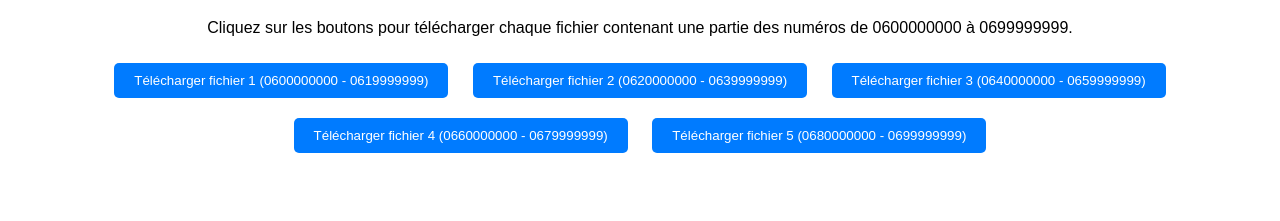
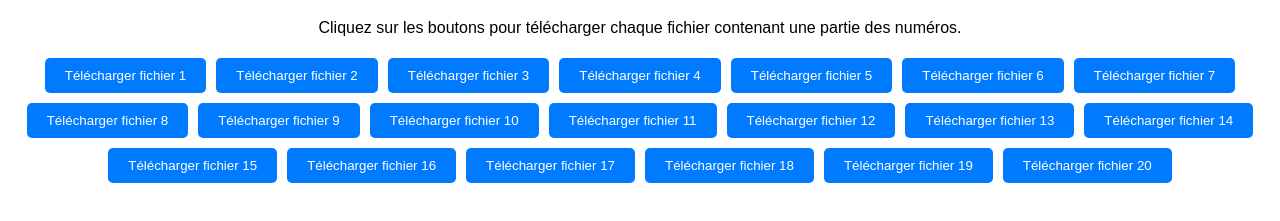
Before and after one commit to Darkpatato45/Darkpatato45.github.io, a website: page index.html in a window 1280 px wide. Shown: the part 61-282 px from the top of the page. Drawn offline with Linux system fonts and the light colour scheme.

Commit message:
Update index.html

```diff
--- a/index.html
+++ b/index.html
@@ -14,7 +14,7 @@
             background-color: #007BFF;
             color: white;
             padding: 10px 20px;
-            margin: 10px;
+            margin: 5px;
             border: none;
             border-radius: 5px;
             cursor: pointer;
@@ -26,50 +26,18 @@
 </head>
 <body>
     <h1>Générateur de Contacts 06</h1>
-    <p>Cliquez sur les boutons pour télécharger chaque fichier contenant une partie des numéros de 0600000000 à 0699999999.</p>
-    <button onclick="generateContacts(1)">Télécharger fichier 1 (0600000000 - 0619999999)</button>
-    <button onclick="generateContacts(2)">Télécharger fichier 2 (0620000000 - 0639999999)</button>
-    <button onclick="generateContacts(3)">Télécharger fichier 3 (0640000000 - 0659999999)</button>
-    <button onclick="generateContacts(4)">Télécharger fichier 4 (0660000000 - 0679999999)</button>
-    <button onclick="generateContacts(5)">Télécharger fichier 5 (0680000000 - 0699999999)</button>
+    <p>Cliquez sur les boutons pour télécharger chaque fichier contenant une partie des numéros.</p>
+
+    <!-- Génération des boutons -->
+    <div id="buttons"></div>
 
     <script>
         function generateContacts(part) {
-            let startNumber, endNumber, filename;
+            const batchSize = 500000; // Nombre de numéros par fichier
+            const startNumber = 600000000 + (part - 1) * batchSize;
+            const endNumber = startNumber + batchSize - 1;
+            const filename = `Contacts_06_${startNumber}-${endNumber}.vcf`;
 
-            // Définir les plages selon la partie sélectionnée
-            switch (part) {
-                case 1:
-                    startNumber = 600000000; // 0600000000
-                    endNumber = 619999999;   // 0619999999
-                    filename = "Contacts_0600-0619.vcf";
-                    break;
-                case 2:
-                    startNumber = 620000000; // 0620000000
-                    endNumber = 639999999;   // 0639999999
-                    filename = "Contacts_0620-0639.vcf";
-                    break;
-                case 3:
-                    startNumber = 640000000; // 0640000000
-                    endNumber = 659999999;   // 0659999999
-                    filename = "Contacts_0640-0659.vcf";
-                    break;
-                case 4:
-                    startNumber = 660000000; // 0660000000
-                    endNumber = 679999999;   // 0679999999
-                    filename = "Contacts_0660-0679.vcf";
-                    break;
-                case 5:
-                    startNumber = 680000000; // 0680000000
-                    endNumber = 699999999;   // 0699999999
-                    filename = "Contacts_0680-0699.vcf";
-                    break;
-                default:
-                    alert("Partie invalide !");
-                    return;
-            }
-
-            // Génération des contacts pour la plage définie
             const vcfLines = [];
             for (let number = startNumber; number <= endNumber; number++) {
                 const phoneNumber = "0" + number.toString(); // Préfixe 0
@@ -94,6 +62,20 @@
 
             alert(`Téléchargement du fichier "${filename}" terminé !`);
         }
+
+        // Génération dynamique des boutons
+        function createButtons() {
+            const container = document.getElementById("buttons");
+            for (let i = 1; i <= 20; i++) {
+                const button = document.createElement("button");
+                button.textContent = `Télécharger fichier ${i}`;
+                button.onclick = () => generateContacts(i);
+                container.appendChild(button);
+            }
+        }
+
+        // Créer les boutons lors du chargement de la page
+        createButtons();
     </script>
 </body>
 </html>
```
